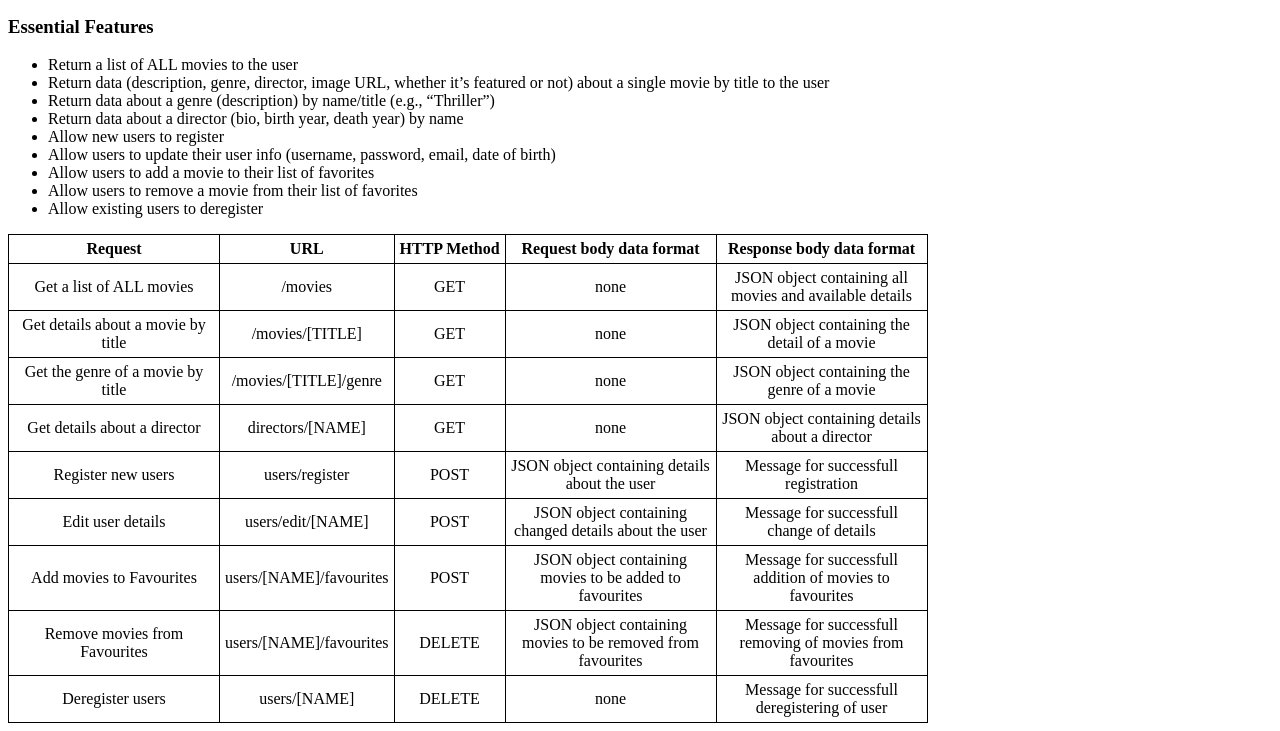
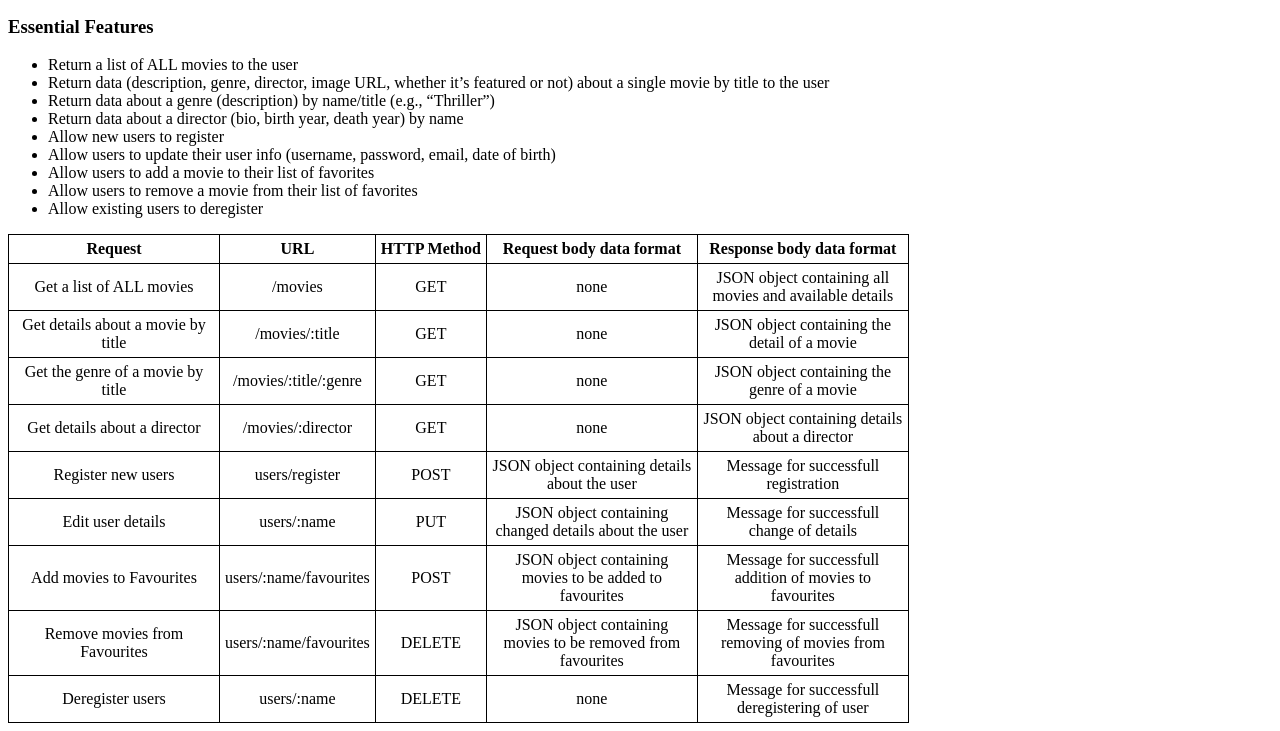
Before and after one commit to martink21/myFlix, a website: page public/documentation.html in a window 1280 px wide. Shown: the part 119-850 px from the top of the page. Drawn offline with Linux system fonts and the light colour scheme.

Commit message:
Edited request parameters

```diff
--- a/public/documentation.html
+++ b/public/documentation.html
@@ -50,21 +50,21 @@
             </tr>
             <tr>
                 <td>Get details about a movie by title</td>
-                <td>/movies/[TITLE]</td>
+                <td>/movies/:title</td>
                 <td>GET</td>
                 <td>none</td>
                 <td>JSON object containing the detail of a movie</td>
             </tr>
             <tr>
                 <td>Get the genre of a movie by title</td>
-                <td>/movies/[TITLE]/genre</td>
+                <td>/movies/:title/:genre</td>
                 <td>GET</td>
                 <td>none</td>
                 <td>JSON object containing the genre of a movie</td>
             </tr>
             <tr>
                 <td>Get details about a director</td>
-                <td>directors/[NAME]</td>
+                <td>/movies/:director</td>
                 <td>GET</td>
                 <td>none</td>
                 <td>JSON object containing details about a director</td>
@@ -78,28 +78,28 @@
             </tr>
             <tr>
                 <td>Edit user details</td>
-                <td>users/edit/[NAME]</td>
-                <td>POST</td>
+                <td>users/:name</td>
+                <td>PUT</td>
                 <td>JSON object containing changed details about the user</td>
                 <td>Message for successfull change of details</td>
             </tr>
             <tr>
                 <td>Add movies to Favourites</td>
-                <td>users/[NAME]/favourites</td>
+                <td>users/:name/favourites</td>
                 <td>POST</td>
                 <td>JSON object containing movies to be added to favourites</td>
                 <td>Message for successfull addition of movies to favourites</td>
             </tr>
             <tr>
                 <td>Remove movies from Favourites</td>
-                <td>users/[NAME]/favourites</td>
+                <td>users/:name/favourites</td>
                 <td>DELETE</td>
                 <td>JSON object containing movies to be removed from favourites</td>
                 <td>Message for successfull removing of movies from favourites</td>
             </tr>
             <tr>
                 <td>Deregister users</td>
-                <td>users/[NAME]</td>
+                <td>users/:name</td>
                 <td>DELETE</td>
                 <td>none</td>
                 <td>Message for successfull deregistering of user</td>
```
